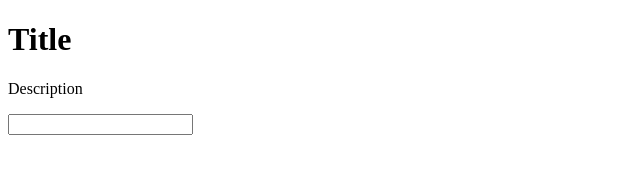
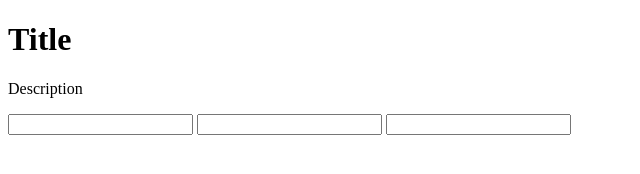
Before and after one commit to chasscepts/irfrance, a plain HTML site: page index.html in a window 1280 px wide. Shown: the whole page, without its empty margins (0-640 px from the left). Drawn offline with Linux system fonts and the light colour scheme.

Commit message:
added email and number inputs

```diff
--- a/index.html
+++ b/index.html
@@ -12,6 +12,8 @@
     <p id="description">Description</p>
     <form id="survey-form">
       <input type="text" id="name" name="name" value="" required>
+      <input type="email" id="email" name="email" required>
+      <input type="number" id="number" name="number" required>
     </form>
     <!--
 
```
